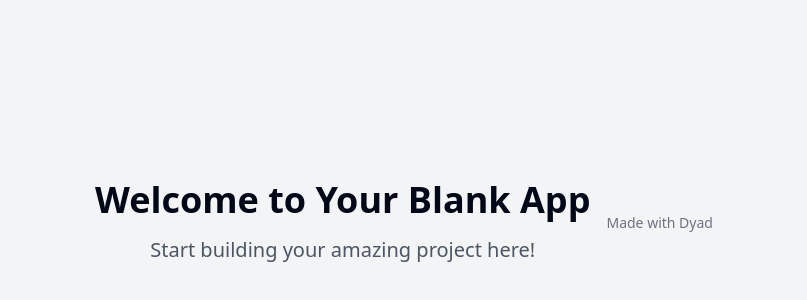
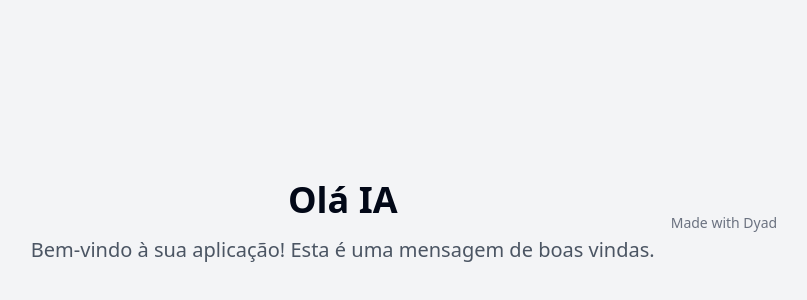
Before and after one commit to CaitSith21/TesteDyad, a React (Vite) app: page / in a window 1280 px wide. Shown: the part 178-478 px from the top of the page, without its empty margins (228-1035 px from the left). Built offline with nearby package versions, Linux system fonts and the light colour scheme.

Commit message:
[dyad] Created a page with title Olá IA and a welcome message - wrote 2 file(s)

```diff
--- a/index.html
+++ b/index.html
@@ -3,7 +3,7 @@
   <head>
     <meta charset="UTF-8" />
     <meta name="viewport" content="width=device-width, initial-scale=1.0" />
-    <title>dyad-generated-app</title>
+    <title>Olá IA</title>
   </head>
 
   <body>
--- a/src/pages/Index.tsx
+++ b/src/pages/Index.tsx
@@ -1,14 +1,12 @@
-// Update this page (the content is just a fallback if you fail to update the page)
-
 import { MadeWithDyad } from "@/components/made-with-dyad";
 
 const Index = () => {
   return (
     <div className="min-h-screen flex items-center justify-center bg-gray-100">
       <div className="text-center">
-        <h1 className="text-4xl font-bold mb-4">Welcome to Your Blank App</h1>
+        <h1 className="text-4xl font-bold mb-4">Olá IA</h1>
         <p className="text-xl text-gray-600">
-          Start building your amazing project here!
+          Bem-vindo à sua aplicação! Esta é uma mensagem de boas vindas.
         </p>
       </div>
       <MadeWithDyad />
```
